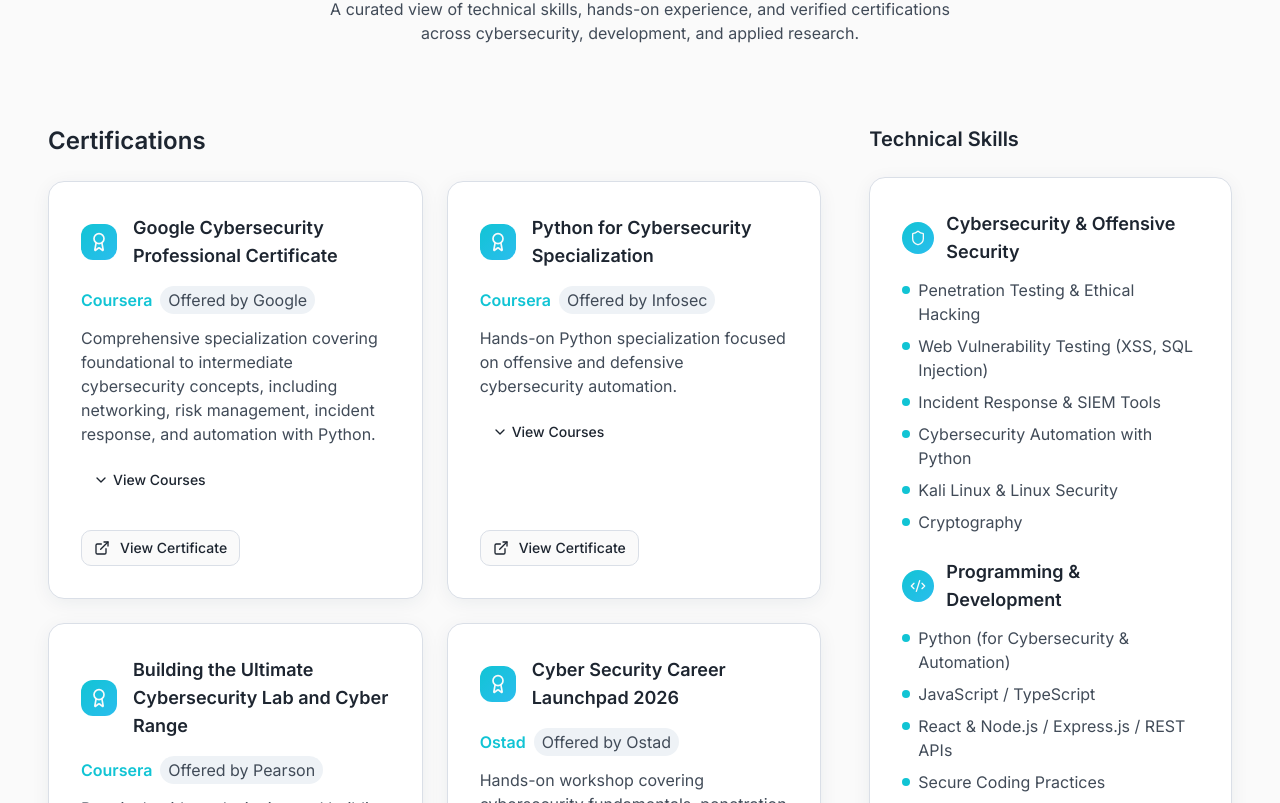
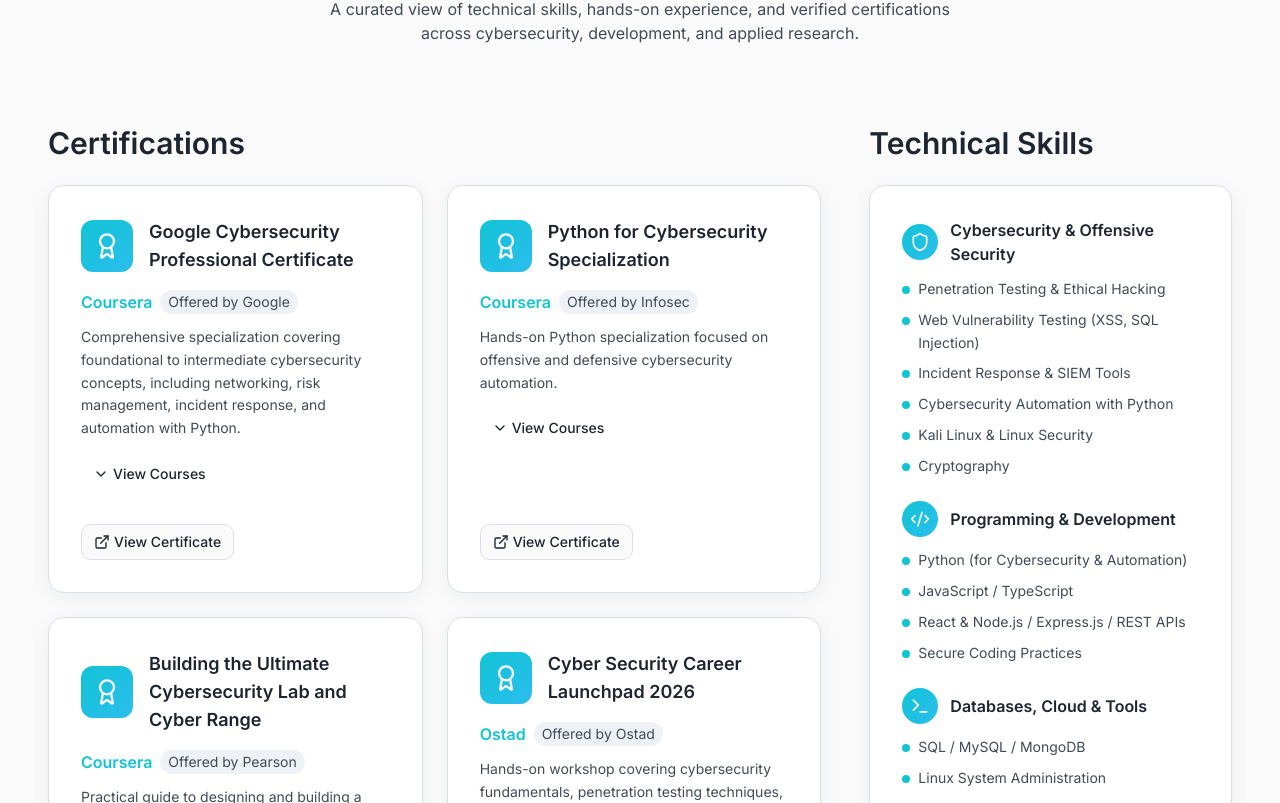
Before and after one commit to tarek-ahammed-arman/portfolio, a React (Vite) app: page / in a window 1280 px wide. Shown: the part 2037-2840 px from the top of the page. Built offline with nearby package versions, Linux system fonts and the light colour scheme; the HTML template or start-up script is replaced by a standard one.

Commit message:
Downgraded text sizes and spacing

```diff
--- a/src/components/ExpertiseAndCredentials.tsx
+++ b/src/components/ExpertiseAndCredentials.tsx
@@ -12,12 +12,16 @@
 
 // Expertise & Credentials section – showcases skills and verified certifications
 const ExpertiseAndCredentials = () => {
+  // Track which certification is expanded (for showing sub-courses)
   const [expanded, setExpanded] = useState<number | null>(null);
+  // Control how many certificates are visible at once
   const [visibleCount, setVisibleCount] = useState(4);
 
+  // Toggle expanded certificate details
   const toggleExpand = (index: number) =>
     setExpanded(expanded === index ? null : index);
 
+  // Show more / less certificates
   const handleViewMore = () => setVisibleCount((prev) => prev + 4);
   const handleViewLess = () => {
     setVisibleCount(4);
@@ -25,6 +29,7 @@
     if (section) section.scrollIntoView({ behavior: "smooth" });
   };
 
+  // Skill categories displayed with icons and lists
   const skillCategories = [
     {
       title: "Cybersecurity & Offensive Security",
@@ -59,6 +64,7 @@
     },
   ];
 
+  // Certification list with optional sub-courses and external links
   const certifications = [
     {
       title: "Google Cybersecurity Professional Certificate",
@@ -124,11 +130,11 @@
       <div className="max-w-8xl mx-auto">
         {/* Section header */}
         <div className="text-center mb-20 animate-fade-up">
-      <h2 className="text-2xl sm:text-3xl md:text-3xl lg:text-4xl font-extrabold text-foreground mb-4">
+          <h2 className="text-2xl sm:text-3xl lg:text-4xl font-extrabold text-foreground mb-4">
             Expertise & Credentials
           </h2>
           <div className="w-20 sm:w-24 h-1 bg-gradient-accent mx-auto rounded-full"></div>
-      <p className="text-sm sm:text-base md:text-sm lg:text-base text-muted-foreground mt-5 max-w-2xl mx-auto leading-relaxed">
+          <p className="text-sm sm:text-base text-muted-foreground mt-5 max-w-2xl mx-auto leading-relaxed">
             A curated view of technical skills, hands-on experience, and
             verified certifications across cybersecurity, development, and
             applied research.
@@ -138,7 +144,7 @@
         <div className="grid grid-cols-1 lg:grid-cols-3 gap-8 lg:gap-12 items-start">
           {/* Certifications list */}
           <div className="lg:col-span-2 animate-fade-up">
-        <h3 className="text-xl sm:text-2xl font-semibold text-foreground mb-6">
+            <h3 className="text-2xl sm:text-3xl font-semibold text-foreground mb-6">
               Certifications
             </h3>
             <div className="grid grid-cols-1 sm:grid-cols-2 gap-6">
@@ -148,37 +154,39 @@
                   className="bg-card rounded-2xl shadow-card hover:shadow-hover transition-all border border-border p-6 sm:p-8 flex flex-col justify-between animate-fade-up"
                   style={{ animationDelay: `${index * 100}ms` }}
                 >
+                  {/* Certificate header & description */}
                   <div>
                     <div className="flex items-center gap-3 sm:gap-4 mb-4">
-                  <div className="p-2 sm:p-2 bg-gradient-accent rounded-xl inline-flex items-center justify-center">
-                    <Award className="h-4 w-4 sm:h-5 sm:w-5 text-accent-foreground" />
+                      <div className="p-2 sm:p-3 bg-gradient-accent rounded-xl inline-flex items-center justify-center">
+                        <Award className="h-5 sm:h-7 w-5 sm:w-7 text-accent-foreground" />
                       </div>
-                  <h3 className="text-lg sm:text-lg md:text-lg font-semibold text-foreground">
+                      <h3 className="text-lg font-semibold text-foreground">
                         {cert.title}
                       </h3>
                     </div>
                     <div className="flex items-center gap-2 flex-wrap mb-3">
-                  <span className="text-accent font-semibold text-xs sm:text-sm md:text-sm lg:text-base">
+                      <span className="text-accent font-semibold text-sm sm:text-base">
                         {cert.issuer}
                       </span>
                       {cert.provider && (
-                    <span className="bg-muted text-muted-foreground text-xs sm:text-sm md:text-sm lg:text-base px-2 py-0.5 rounded-full">
+                        <span className="bg-muted text-muted-foreground text-xs sm:text-sm px-2 py-0.5 rounded-full">
                           Offered by {cert.provider}
                         </span>
                       )}
                     </div>
-                <p className="text-xs sm:text-sm md:text-sm lg:text-base text-muted-foreground leading-relaxed mb-4">
+                    <p className="text-sm text-muted-foreground leading-relaxed mb-4">
                       {cert.description}
                     </p>
 
+                    {/* Expandable list of sub-courses */}
                     {cert.subCourses && (
                       <div className="mb-4">
                         {expanded === index && (
                           <div>
-                        <h4 className="text-xs sm:text-sm md:text-sm lg:text-base font-semibold text-foreground mb-2">
+                            <h4 className="text-sm font-semibold text-foreground mb-2">
                               Courses:
                             </h4>
-                        <ol className="list-decimal list-inside text-xs sm:text-sm md:text-sm lg:text-base text-muted-foreground space-y-1 mb-3">
+                            <ol className="list-decimal list-inside text-sm text-muted-foreground space-y-1 mb-3">
                               {cert.subCourses.map((course, i) => (
                                 <li key={i}>{course}</li>
                               ))}
@@ -189,10 +197,10 @@
                           variant="ghost"
                           size="sm"
                           onClick={() => toggleExpand(index)}
-                      className="flex items-center gap-1 text-xs sm:text-sm"
+                          className="flex items-center gap-1 text-sm"
                         >
                           <ChevronDown
-                        className={`h-3 w-3 transition-transform ${
+                            className={`h-4 w-4 transition-transform ${
                               expanded === index ? "rotate-180" : ""
                             }`}
                           />
@@ -202,6 +210,7 @@
                     )}
                   </div>
 
+                  {/* External certificate link */}
                   <div className="mt-4 text-center">
                     <a
                       href={cert.url}
@@ -211,9 +220,9 @@
                       <Button
                         variant="outline"
                         size="sm"
-                    className="flex items-center gap-1 text-xs sm:text-sm"
+                        className="flex items-center gap-1 text-sm"
                       >
-                    <ExternalLink className="mr-1.5 h-3 w-3" />
+                        <ExternalLink className="h-4 w-4" />
                         View Certificate
                       </Button>
                     </a>
@@ -222,14 +231,13 @@
               ))}
             </div>
 
+            {/* Show More / Show Less controls */}
             <div className="flex justify-center mt-6 gap-4">
               {visibleCount < certifications.length && (
-            <Button size="sm" className="text-xs sm:text-xs" onClick={handleViewMore}>
-              View More
-            </Button>
+                <Button onClick={handleViewMore}>View More</Button>
               )}
               {visibleCount > 4 && (
-            <Button size="sm" variant="outline" className="text-xs sm:text-xs" onClick={handleViewLess}>
+                <Button onClick={handleViewLess} variant="outline">
                   View Less
                 </Button>
               )}
@@ -238,27 +246,29 @@
 
           {/* Technical skills panel */}
           <div className="animate-fade-up">
-        <h3 className="text-lg sm:text-xl font-semibold text-foreground mb-6">
+            <h3 className="text-2xl sm:text-3xl font-semibold text-foreground mb-6">
               Technical Skills
             </h3>
-        <div className="bg-card rounded-2xl shadow-card border border-border p-6 sm:p-8 space-y-6 w-full">
+            <div className="bg-card rounded-2xl shadow-card border border-border p-6 md:p-8 space-y-6 h-full">
               {skillCategories.map((category, index) => {
                 const Icon = category.icon;
                 return (
                   <div key={index}>
+                    {/* Skill category header */}
                     <div className="flex items-center gap-2 sm:gap-3 mb-3">
-                  <div className="p-2 sm:p-2 bg-gradient-accent rounded-full inline-flex items-center justify-center">
-                    <Icon className="h-3 sm:h-4 w-3 sm:w-4 text-accent-foreground" />
+                      <div className="p-1 sm:p-2 bg-gradient-accent rounded-full inline-flex items-center justify-center">
+                        <Icon className="h-4 sm:h-5 w-4 sm:w-5 text-accent-foreground" />
                       </div>
-                  <h4 className="text-xs sm:text-sm md:text-base lg:text-lg font-semibold text-foreground">
+                      <h4 className="text-base font-semibold text-foreground">
                         {category.title}
                       </h4>
                     </div>
+                    {/* Skill list */}
                     <div className="space-y-2">
                       {category.skills.map((skill, i) => (
                         <div
                           key={i}
-                      className="flex items-start gap-2 text-xs sm:text-sm md:text-sm lg:text-base text-muted-foreground leading-relaxed"
+                          className="flex items-start gap-2 text-sm text-muted-foreground leading-relaxed"
                         >
                           <span className="w-2 h-2 bg-accent rounded-full mt-2 flex-shrink-0"></span>
                           <p className="m-0">{skill}</p>
@@ -273,7 +283,6 @@
         </div>
       </div>
     </section>
-
   );
 };
 
```
Lines whose indentation alone changed are shown as unchanged.
